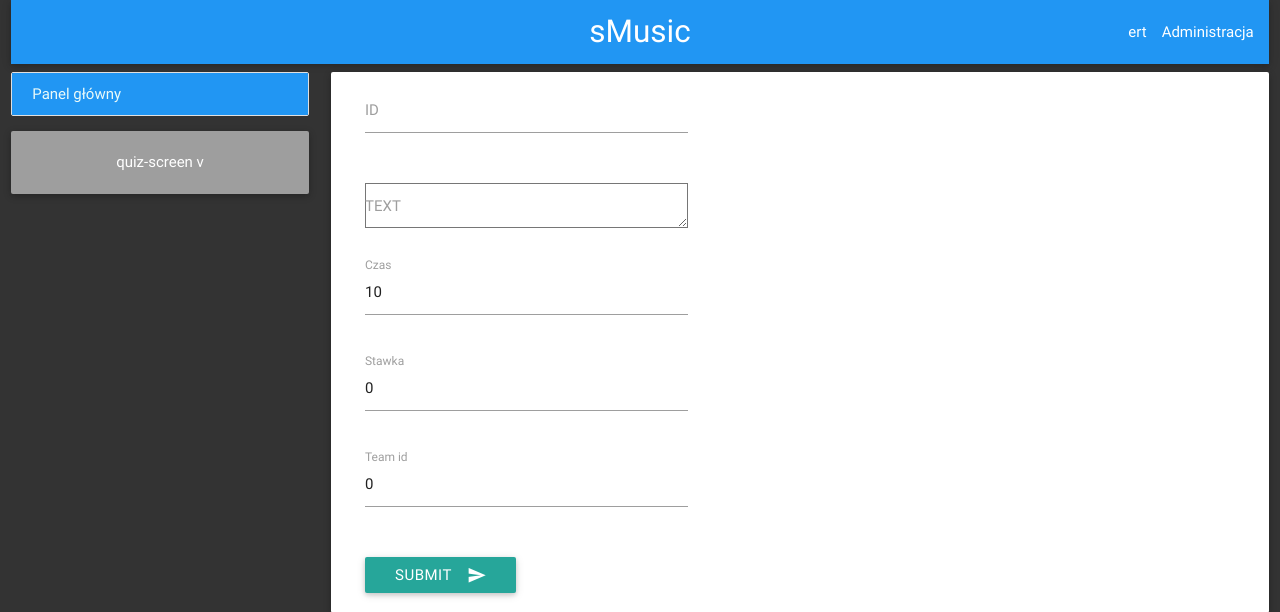
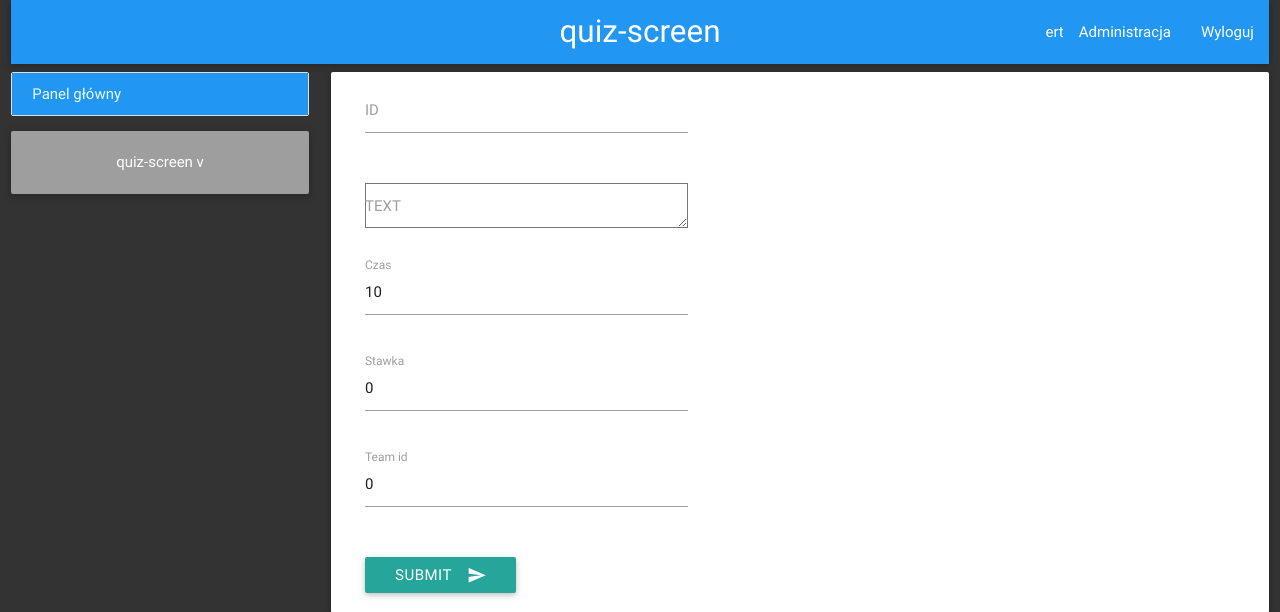
Before and after one commit to cytadela8/quiz-screen, a Flask app: page / in a window 1280 px wide. Shown: the top 612 px of the page. Run offline with Flask 2, Linux system fonts and the light colour scheme; a user stored in the database is signed in; data comes from the database, SQL or seed files in the repository; data that the repository does not hold is empty.

Commit message:
Small fixes

```diff
--- a/server.py
+++ b/server.py
@@ -1,7 +1,7 @@
 #-*- coding: utf-8 -*-
 from functools import wraps
 import flask
-from flask import request, Response, Flask, render_template, redirect, current_app, session, Markup
+from flask import request, Response, Flask, render_template, redirect, current_app, session, Markup, url_for
 import json
 import config
 from flask_sqlalchemy import SQLAlchemy
@@ -118,7 +118,7 @@ class MyAdminIndexView(AdminIndexView):
         return super(MyAdminIndexView, self).index()
 
 
-admin = Admin(app, name='sMusic', index_view=MyAdminIndexView())
+admin = Admin(app, name='quiz-system', index_view=MyAdminIndexView())
 
 
 class UserAdmin(sqla.ModelView):
@@ -128,8 +128,12 @@ class UserAdmin(sqla.ModelView):
     column_searchable_list = ('login', 'display_name')
 
 
+class PytanieAdmin(sqla.ModelView):
+    form_columns = ['id', 'text']
+
+
 admin.add_view(UserAdmin(User, db.session))
-admin.add_view(sqla.ModelView(Pytanie, db.session))
+admin.add_view(PytanieAdmin(Pytanie, db.session))
 admin.add_view(sqla.ModelView(Team, db.session))
 admin.add_view(sqla.ModelView(DataStore, db.session))
 
@@ -284,7 +288,7 @@ def main():
                     form.pytanie_text.data = quest_object.text
         except TypeError:
             pass
-        form.pytanie_id.data = None
+        form.pytanie_id.data = 0
         store["pytanie"] = form.pytanie_text.data
         store["stawka"] = form.stawka.data
         store["num_akt_drozyny"] = form.akt_team.data
--- a/templates/base.html
+++ b/templates/base.html
@@ -17,11 +17,12 @@
         <div class="col s12 m12 l12">
             <nav>
                 <div class="nav-wrapper blue">
-                    <a href="#" class="brand-logo center white-text">sMusic</a>
+                    <a href="#" class="brand-logo center white-text">quiz-screen</a>
                     <ul id="nav-mobile" class="right hide-on-med-and-down">
                         {% if current_user.is_authenticated %}
                             <li>{{ current_user.display_name }}</li>
                             <li><a style="text-decoration:none" href="/admin">Administracja</a></li>
+                            <li><a style="text-decoration:none" href="/logout">Wyloguj</a></li>
                         {% else %}
                             <li><a style="text-decoration:none" href="/login">Zaloguj</a></li>
                         {% endif %}
```
